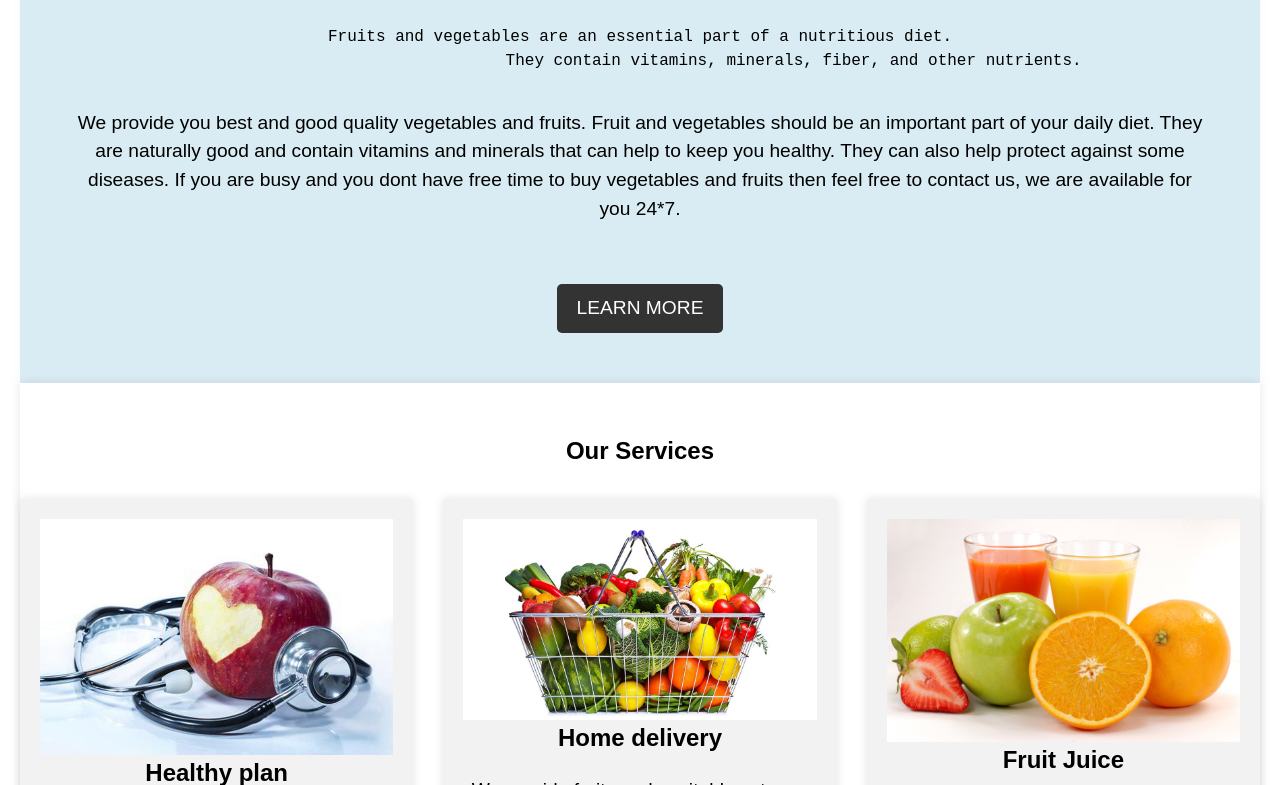
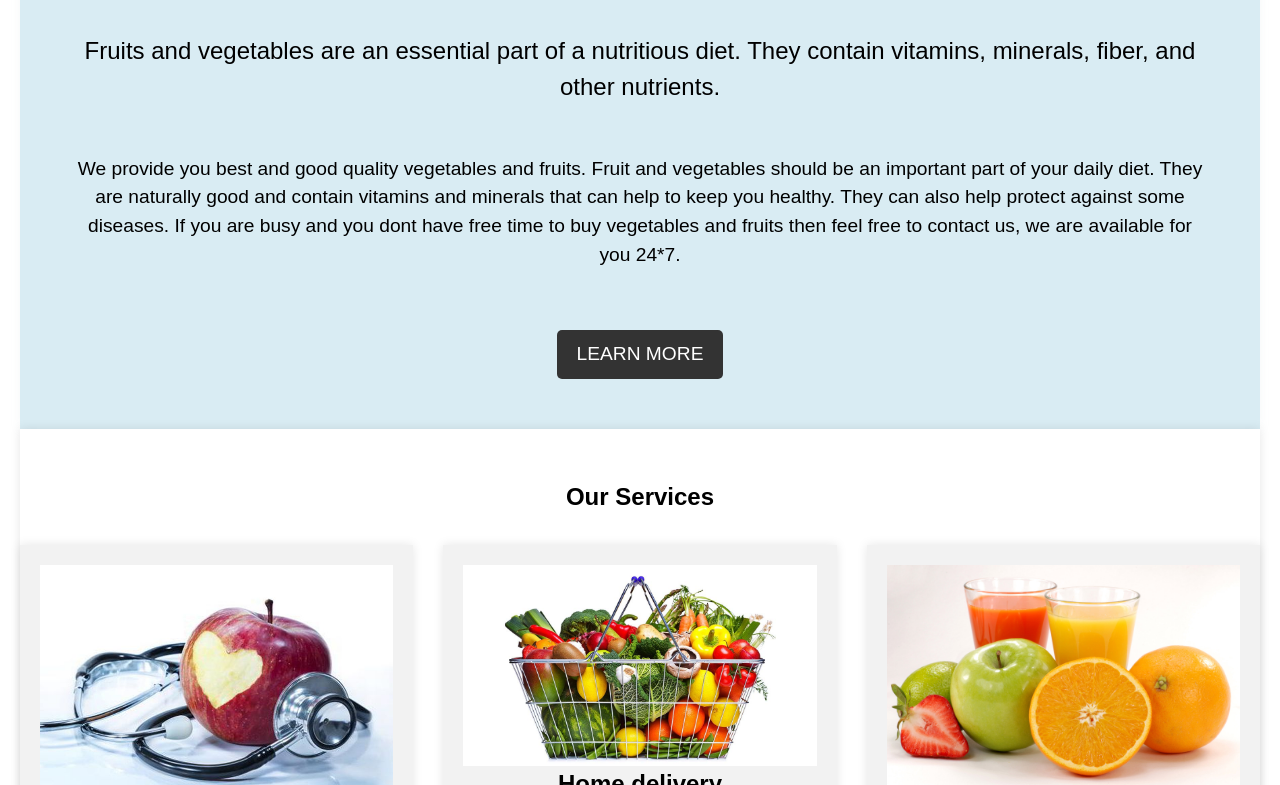
Before and after one commit to Lumaxadmin/email, a plain HTML site: page index.html in a window 1280 px wide. Shown: the part 254-1039 px from the top of the page. Drawn offline with Linux system fonts and the light colour scheme.

Commit message:
Update index.html

```diff
--- a/index.html
+++ b/index.html
@@ -16,8 +16,8 @@
 	<main>
 		<section id="about">
 			<h1>Welcome to Nutritional World!</h1>
-			<pre>Fruits and vegetables are an essential part of a nutritious diet.
-				They contain vitamins, minerals, fiber, and other nutrients.</pre>
+			<p style="font-size:x-large;">Fruits and vegetables are an essential part of a nutritious diet.
+				They contain vitamins, minerals, fiber, and other nutrients.</p>
             <p> We provide you best and good quality vegetables and fruits.
 				Fruit and vegetables should be an important part of your daily diet.
 				They are naturally good and contain vitamins and minerals that can help to keep you healthy.
```
